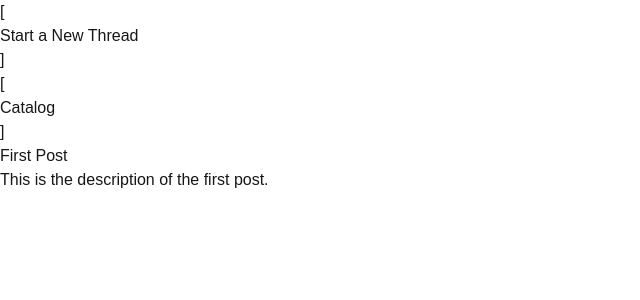
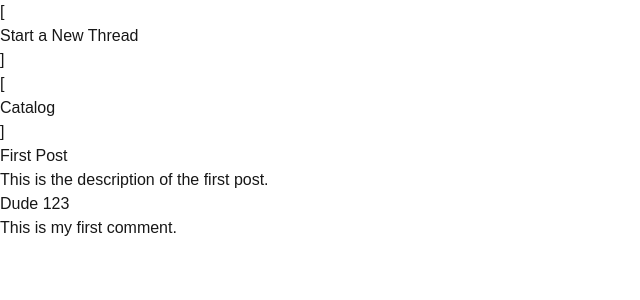
Before and after one commit to momadAB/API-CReddit-Front, a Next.js app: page /1 in a window 1280 px wide. Shown: the top 300 px of the page, without its empty margins (0-640 px from the left). Built offline with nearby package versions, Linux system fonts and the light colour scheme.

Commit message:
Added comments in posts detail

```diff
--- /dev/null
+++ b/src/components/Comment.js
@@ -0,0 +1,16 @@
+import React from "react";
+
+function Comment({ commentData }) {
+  const { comment, username, id } = commentData;
+  return (
+    <div className="bg-cyan-900 m-4">
+      <p className="p-1 pl-2">
+        {username} {id}
+      </p>
+
+      <p className="p-4">{comment}</p>
+    </div>
+  );
+}
+
+export default Comment;
--- a/src/components/CommentsList.js
+++ b/src/components/CommentsList.js
@@ -1,7 +1,14 @@
 import React from "react";
+import Comment from "./Comment";
 
 function CommentsList({ comments }) {
-  return <div></div>;
+  return (
+    <div>
+      {comments.map((comment) => (
+        <Comment key={comment.id} commentData={comment} />
+      ))}
+    </div>
+  );
 }
 
 export default CommentsList;
--- a/src/components/PostDetail.js
+++ b/src/components/PostDetail.js
@@ -1,4 +1,5 @@
 import React from "react";
+import CommentsList from "./CommentsList";
 
 function PostDetail({ post }) {
   const { title, description, comments } = post;
@@ -7,6 +8,8 @@ function PostDetail({ post }) {
       {/* Main post */}
       <p className="font-bold text-green-200 pl-6 pt-7">{title}</p>
       <p className="pl-6">{description}</p>
+      {/* Comments */}
+      <CommentsList comments={comments} />
     </div>
   );
 }
--- a/src/data/Posts.js
+++ b/src/data/Posts.js
@@ -3,7 +3,13 @@ const posts = [
     id: 1,
     title: "First Post",
     description: "This is the description of the first post.",
-    comments: [],
+    comments: [
+      {
+        id: 123,
+        username: "Dude",
+        comment: "This is my first comment.",
+      },
+    ],
   },
   {
     id: 2,
```
